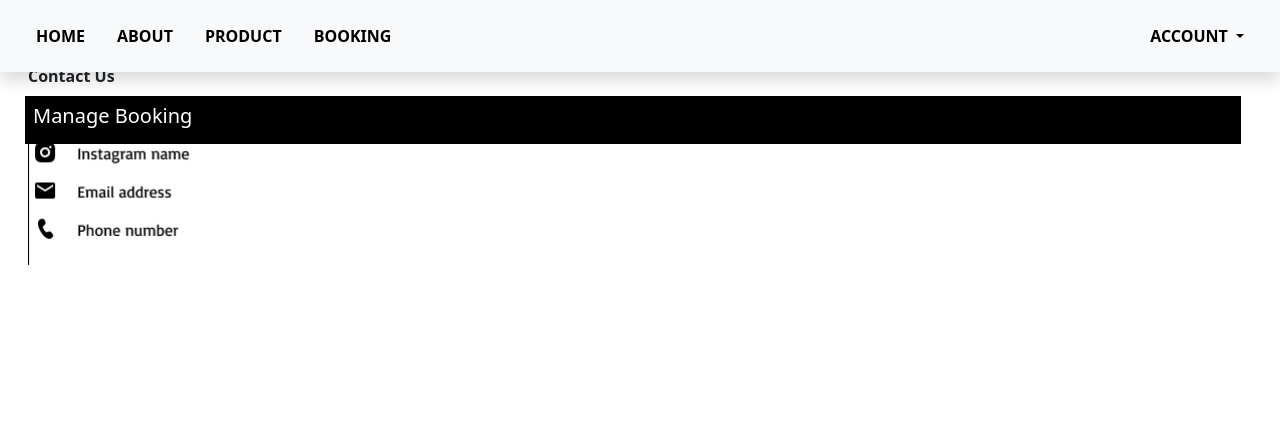
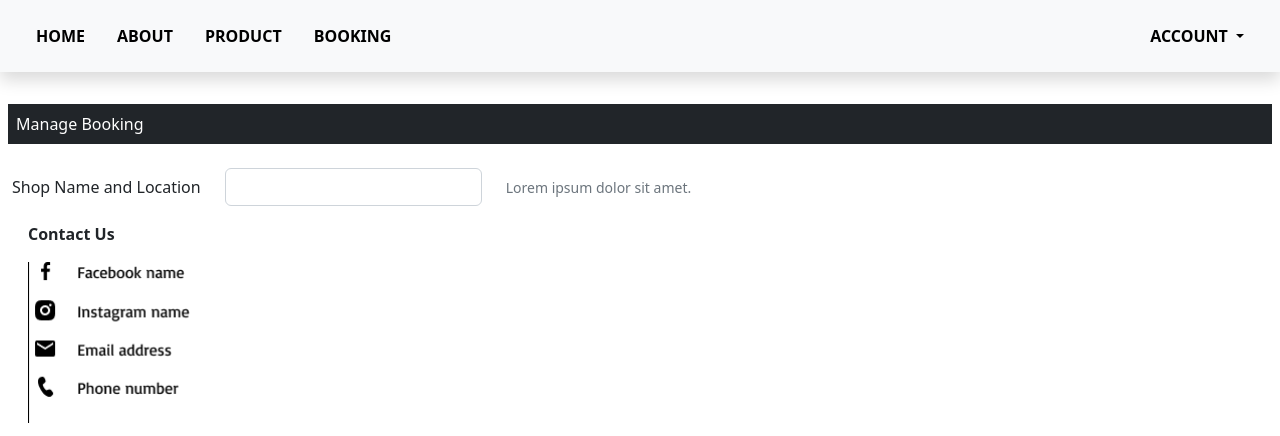
Before and after one commit to M-Phyne/booking-project, a plain HTML site: page Booking-Web/booking.html in a window 1280 px wide. Drawn offline with Linux system fonts and the light colour scheme.

Commit message:
new commit

```diff
--- a/Booking-Web/booking.html
+++ b/Booking-Web/booking.html
@@ -61,10 +61,29 @@
                 </nav>
             </div>
         </div>
+        <!-- heading -->
+        <div class="row">
+            <div class="col-12 mt-5 p-2">
+                <span class="d-block p-2 text-bg-dark">Manage Booking</span>
+            </div>
+        </div>
         <!-- manage booking -->
-        <div class="row">
-            <div class="col-12 mt-5 p-2 head">
-                <h5>Manage Booking</h5>
+        <div class="row align-items-center mt-3">
+            <div class="col-auto">
+                <label for="selectshop" class="col-form-label">Shop Name and Location</label>
+            </div>
+            <div class="col-auto">
+                <input type="text" id="selectshop" class="form-control" aria-describedby="shopname">
+            </div>
+
+
+
+
+
+            <div class="col-auto">
+                <span id="shopname" class="form-text">
+                    Lorem ipsum dolor sit amet.
+                </span>
             </div>
         </div>
         <!-- footer -->
--- a/Booking-Web/css/booking.css
+++ b/Booking-Web/css/booking.css
@@ -9,12 +9,3 @@
 .dropdown-menu {
     min-width: 8rem !important;
 }
-
-.head {
-    margin: 25px;
-    color: white;
-    background-color: black;
-    min-height: fit-content;
-    width: 95%;
-    position: absolute;
-}
```
Also changed, not shown: Booking-Web/home.html (+1 -0 lines).
